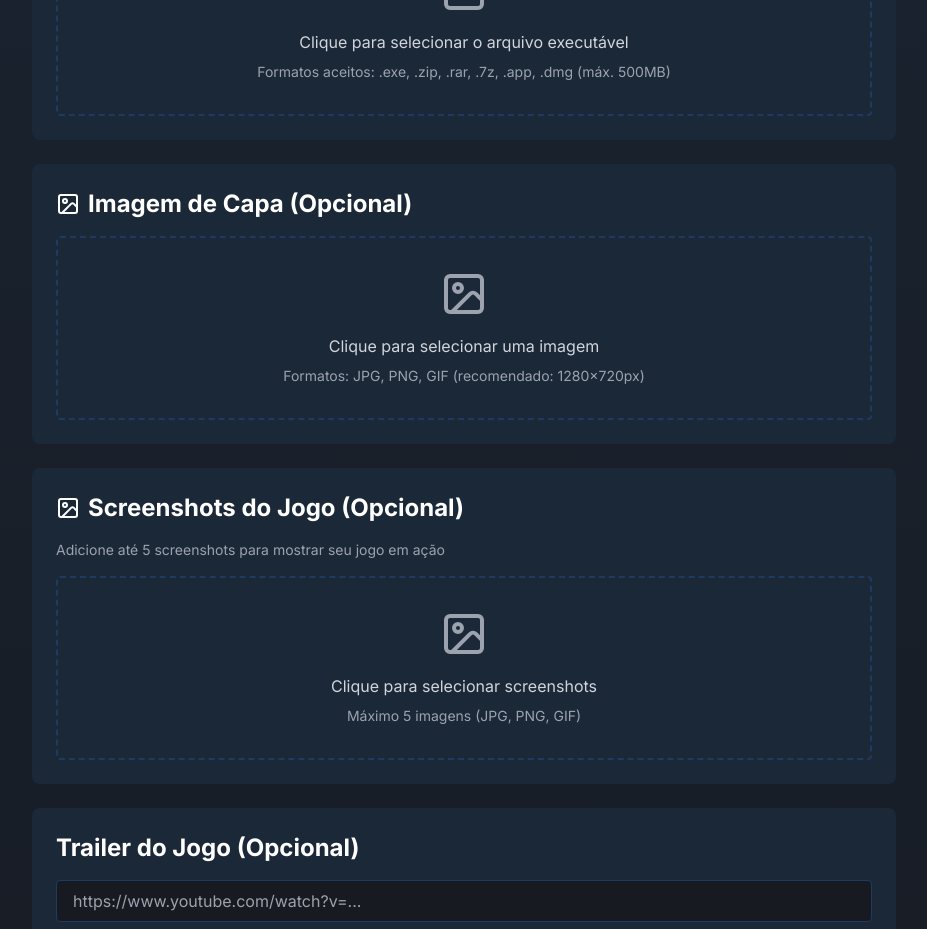
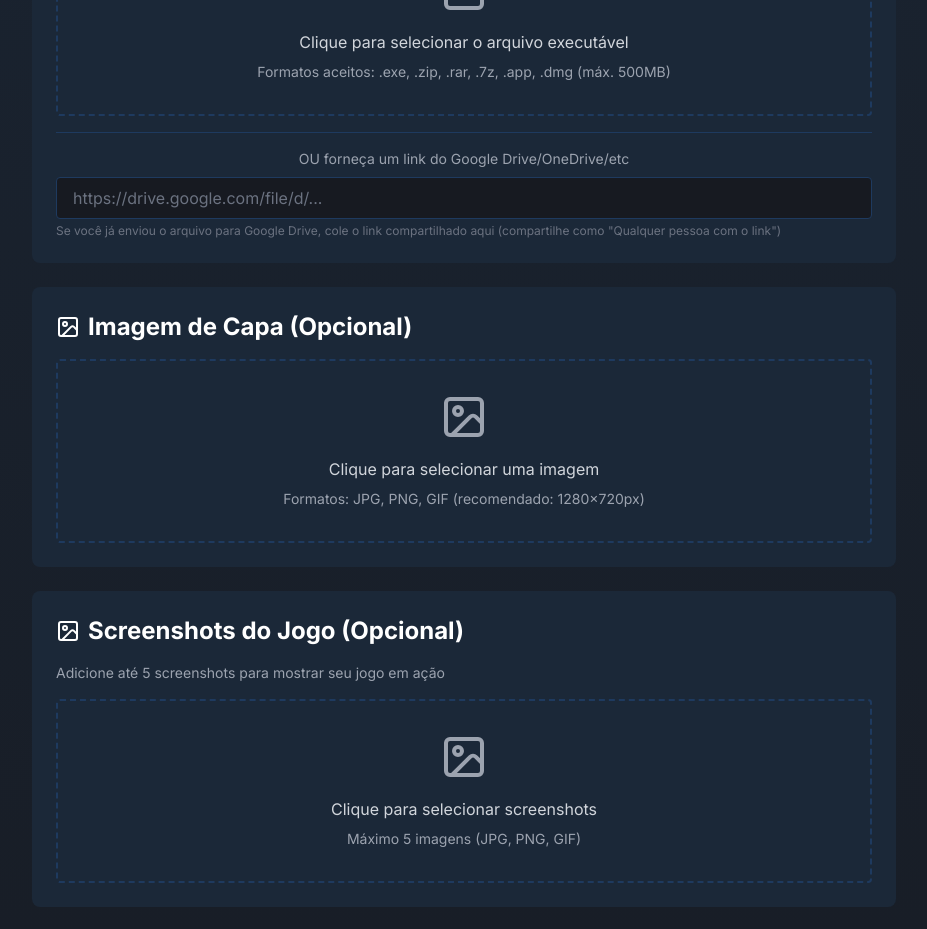
Before and after one commit to lucaslopes-ti/website_SteamGameHub, a Next.js app: page /upload in a window 1280 px wide. Shown: the part 1163-2092 px from the top of the page, without its empty margins (176-1103 px from the left). Built offline with nearby package versions, Linux system fonts and the light colour scheme.

Commit message:
feat: adicionar suporte para links do Google Drive como alternativa ao upload

```diff
--- a/app/upload/page.tsx
+++ b/app/upload/page.tsx
@@ -21,6 +21,7 @@ export default function UploadPage() {
     author: "",
     authorEmail: "",
     trailerUrl: "",
+    downloadLink: "", // Link alternativo do Google Drive ou outro serviço
   });
 
   const [selectedGenres, setSelectedGenres] = useState<string[]>([]);
@@ -117,9 +118,20 @@ export default function UploadPage() {
   const handleSubmit = async (e: React.FormEvent) => {
     e.preventDefault();
 
-    if (!selectedFile) {
-      showToast("Por favor, selecione o arquivo executável do jogo", "warning");
+    // Validar: precisa ter OU arquivo OU link do Google Drive
+    if (!selectedFile && !formData.downloadLink) {
+      showToast("Por favor, selecione o arquivo executável OU forneça um link do Google Drive", "warning");
       return;
+    }
+
+    // Se forneceu link do Google Drive, validar URL
+    if (formData.downloadLink && !selectedFile) {
+      try {
+        new URL(formData.downloadLink);
+      } catch {
+        showToast("Link do Google Drive inválido. Verifique a URL.", "error");
+        return;
+      }
     }
 
     if (selectedGenres.length === 0) {
@@ -136,6 +148,19 @@ export default function UploadPage() {
     setUploadProgress(0);
 
       try {
+      let uploadData: { url: string; path: string; fileName: string } | null = null;
+      let executableFileName = "";
+      let executableFileSize = 0;
+
+      // Se forneceu link do Google Drive, usar ele (não fazer upload)
+      if (formData.downloadLink && !selectedFile) {
+        // Usar link externo - não precisa fazer upload
+        executableFileName = "Arquivo do Google Drive";
+        executableFileSize = 0; // Tamanho desconhecido
+        uploadData = null;
+        setUploadProgress(40);
+      } else if (selectedFile) {
+        // Fazer upload do arquivo
         // Validação de arquivo
         const allowedExtensions = [".exe", ".zip", ".rar", ".7z", ".app", ".dmg"];
         const fileExtension = "." + selectedFile.name.split(".").pop()?.toLowerCase();
@@ -147,7 +172,8 @@ export default function UploadPage() {
           throw new Error("Arquivo muito grande. Tamanho máximo: 500MB");
         }
 
-      let uploadData: { url: string; path: string; fileName: string };
+        executableFileName = selectedFile.name;
+        executableFileSize = selectedFile.size;
 
         // Verificar se deve usar upload direto para Firebase (para arquivos grandes)
         const shouldUseDirect = process.env.NEXT_PUBLIC_FIREBASE_STORAGE_BUCKET &&
@@ -202,6 +228,7 @@ export default function UploadPage() {
 
           uploadData = await uploadResponse.json();
           setUploadProgress(40);
+        }
       }
 
       // Upload da imagem de capa (se houver)
@@ -267,9 +294,10 @@ export default function UploadPage() {
           genres: selectedGenres,
           technologies: selectedTechnologies,
           trailerUrl: formData.trailerUrl || undefined,
-          executableFile: uploadData.fileName,
-          executableFileName: selectedFile.name,
-          executableFileSize: selectedFile.size,
+          executableFile: uploadData?.fileName || undefined,
+          executableFileName: executableFileName || undefined,
+          executableFileSize: executableFileSize || undefined,
+          downloadLink: formData.downloadLink || undefined, // Link do Google Drive se fornecido
           image: imageUrl || undefined,
           screenshots: screenshotUrls.length > 0 ? screenshotUrls : undefined,
         }),
@@ -480,6 +508,23 @@ export default function UploadPage() {
                 </button>
               </div>
             )}
+            <div className="mt-4 pt-4 border-t border-steam-blue">
+              <p className="text-gray-400 text-sm mb-2 text-center">
+                OU forneça um link do Google Drive/OneDrive/etc
+              </p>
+              <input
+                type="url"
+                value={formData.downloadLink}
+                onChange={(e) =>
+                  setFormData({ ...formData, downloadLink: e.target.value })
+                }
+                placeholder="https://drive.google.com/file/d/..."
+                className="w-full bg-steam-darker border border-steam-blue rounded px-4 py-2 text-white placeholder-gray-500 focus:outline-none focus:border-steam-blueLight"
+              />
+              <p className="text-gray-500 text-xs mt-1">
+                Se você já enviou o arquivo para Google Drive, cole o link compartilhado aqui (compartilhe como "Qualquer pessoa com o link")
+              </p>
+            </div>
           </div>
         </div>
 
```
Also changed, not shown: 1 other file (tests, documents, lock files or other folders). Lines whose indentation alone changed are shown as unchanged.
